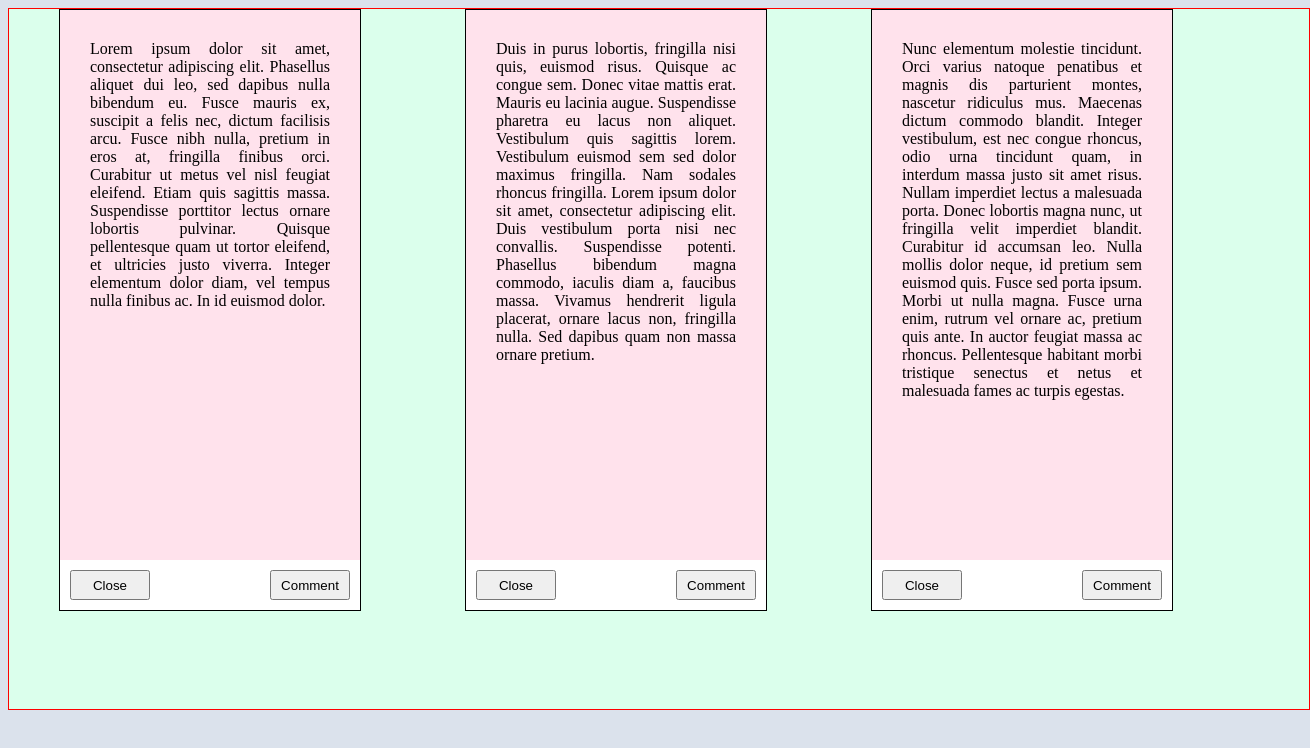
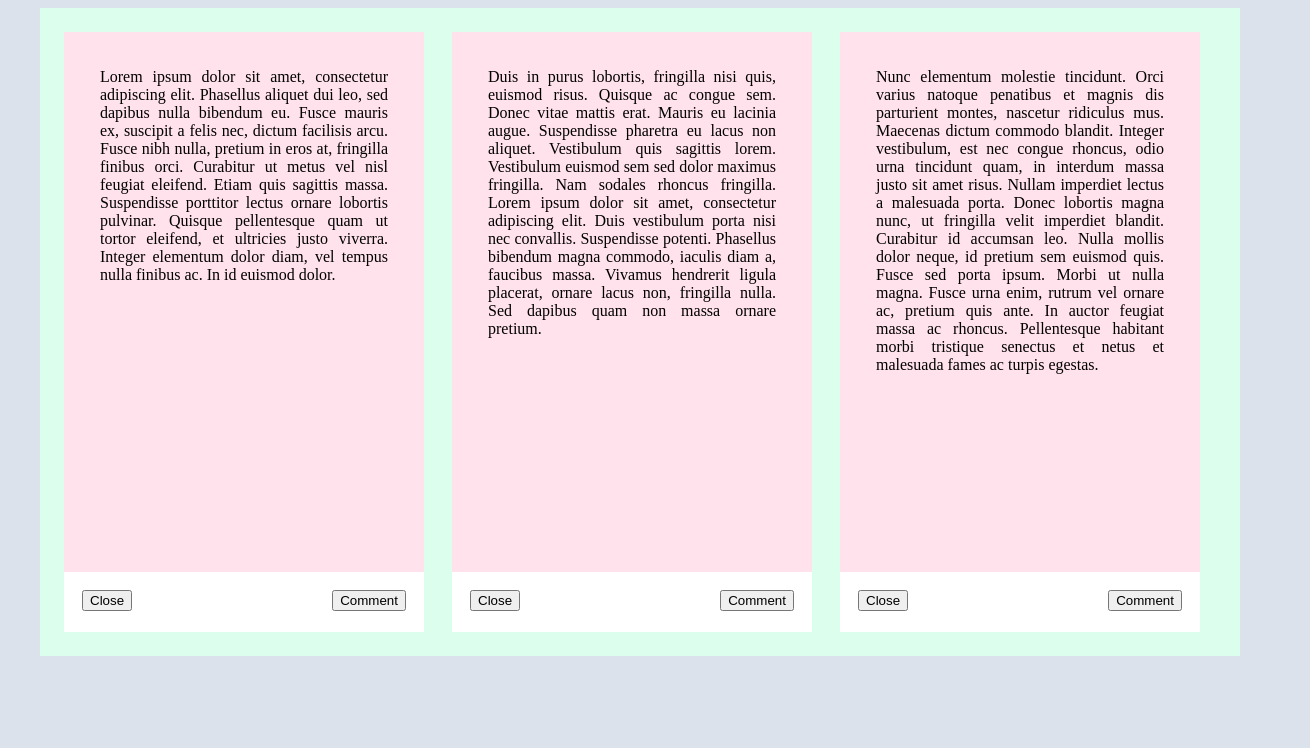
Before and after one commit to aquilinae/learn-web-basic, a plain HTML site: page [techcoll]/frontend/hw02/02_index_percentvalues.html in a window 1280 px wide. Shown: the whole page, 1310 px wide, since content can reach past the window. Drawn offline with Linux system fonts and the light colour scheme.

Commit message:
Organizing files

```diff
--- a/[techcoll]/frontend/hw02/test.html
+++ b/[techcoll]/frontend/hw02/02_index_percentvalues.html
@@ -1,7 +1,7 @@
 <html>
   <head>
     <title>Homework 2 FrontEnd TechColl</title>
-    <link rel="stylesheet" href="test.css"/>
+    <link rel="stylesheet" href="02_style_percentvalues.css"/>
   </head>
   <body>
     <div class=wrapper>
--- /dev/null
+++ b/[techcoll]/frontend/hw02/02_style_percentvalues.css
@@ -0,0 +1,73 @@
+body {
+  background: #DBE2EC;
+}
+
+.wrapper {
+  background-color: #DBFFEC;
+  box-sizing: border-box;
+
+  max-width: 1200px;
+  min-width: 600px;
+  margin: 0 auto;
+}
+
+.containter {
+  background-color: #CCEDDC;
+  box-sizing: border-box;
+
+  display: inline-block;
+  vertical-align: top;
+  height: 600px;
+  margin: 2%;
+  padding: 0;
+}
+
+.containter:nth-child(1) {
+  width: 30%;
+}
+
+.containter:nth-child(2) {
+  width: 30%;
+  margin: 2% 0;
+}
+
+.containter:nth-child(3) {
+  width: 30%;
+}
+
+.column {
+  background-color: #FFE2EC;
+
+  box-sizing: border-box;
+  height: 90%;
+  padding: 10%;
+  overflow: auto;
+  text-align: justify;
+}
+
+footer {
+  background: #FFFFFF;;
+  box-sizing: border-box;
+  height: 10%;
+  padding: 5%;
+}
+
+.close {
+  float: left;
+}
+
+.comment {
+  float: right;
+}
+
+@media screen and (max-width: 768px) { /* планшет */
+  body {
+    background-color: #000000;
+  }
+}
+
+@media screen and (max-width: 480px) { /* смартфон */
+  body {
+    background-color: #FF0000;
+  }
+}
--- /dev/null
+++ b/[techcoll]/frontend/hw02/phone.css
@@ -0,0 +1,3 @@
+body {
+  background: #0000FF;
+}
--- /dev/null
+++ b/[techcoll]/frontend/hw02/tablet.css
@@ -0,0 +1,3 @@
+body {
+  background: #00FF00;
+}
--- a/[techcoll]/frontend/hw02/test.css
+++ /dev/null
@@ -1,55 +0,0 @@
-body {
-  background: #DBE2EC;
-}
-
-.wrapper {
-  margin: 0 auto;
-  background-color: #DBFFEC;
-  border: 1px solid red;
-  width: 1300px;
-  height: 700px;
-}
-
-.containter {
-  background: #CCEDDC;
-  border: 1px solid black;
-  width: 300px;
-  height: 600px;
-  padding: 0;
-  margin: 0 50px;
-  display: inline-block;
-  vertical-align: middle;
-}
-
-.column {
-  background: #FFE2EC;
-  width: 300px;
-  height: 550px;
-  padding: 30px;
-  margin: 0;
-  box-sizing: border-box;
-  text-align: justify;
-  font-size: 1em;
-  overflow: auto;
-}
-
-footer {
-  background: #FFFFFF;
-  width: 300px;
-  height: 50px;
-  padding: 10px;
-  margin: 0;
-  box-sizing: border-box;
-}
-
-.close {
-  float: left;
-  width: 80px;
-  height: 30px;
-}
-
-.comment {
-  float: right;
-  width: 80px;
-  height: 30px;
-}
```
Also changed, not shown: [techcoll]/frontend/hw02/01_index_pxvalues.html (renamed from [techcoll]/frontend/hw02/index.html, +1 -1 lines), [techcoll]/frontend/hw02/01_style_pxvalues.css (renamed from [techcoll]/frontend/hw02/style.css).
